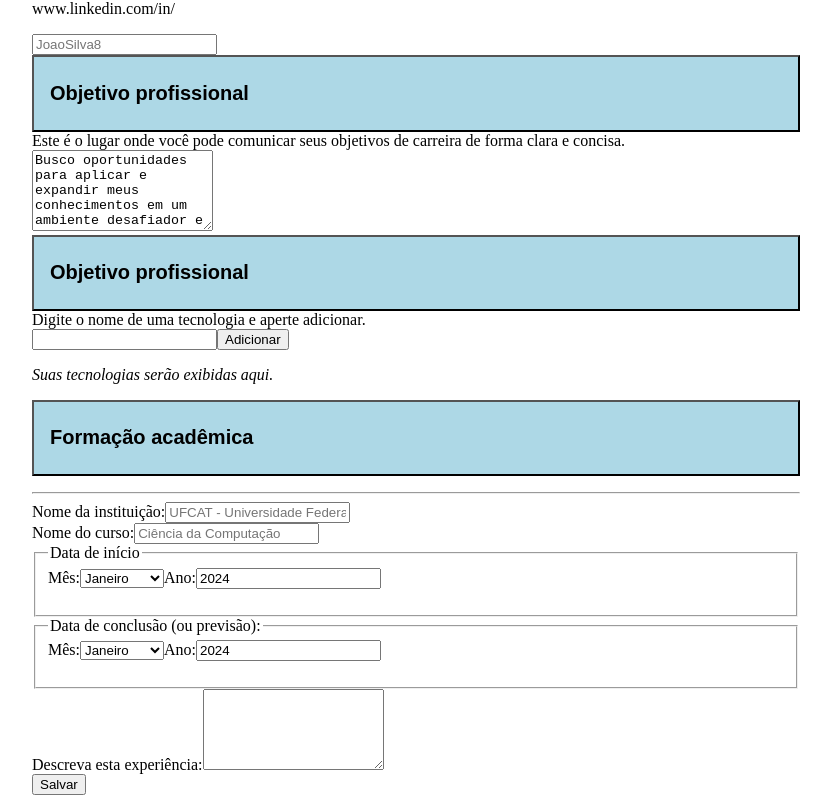
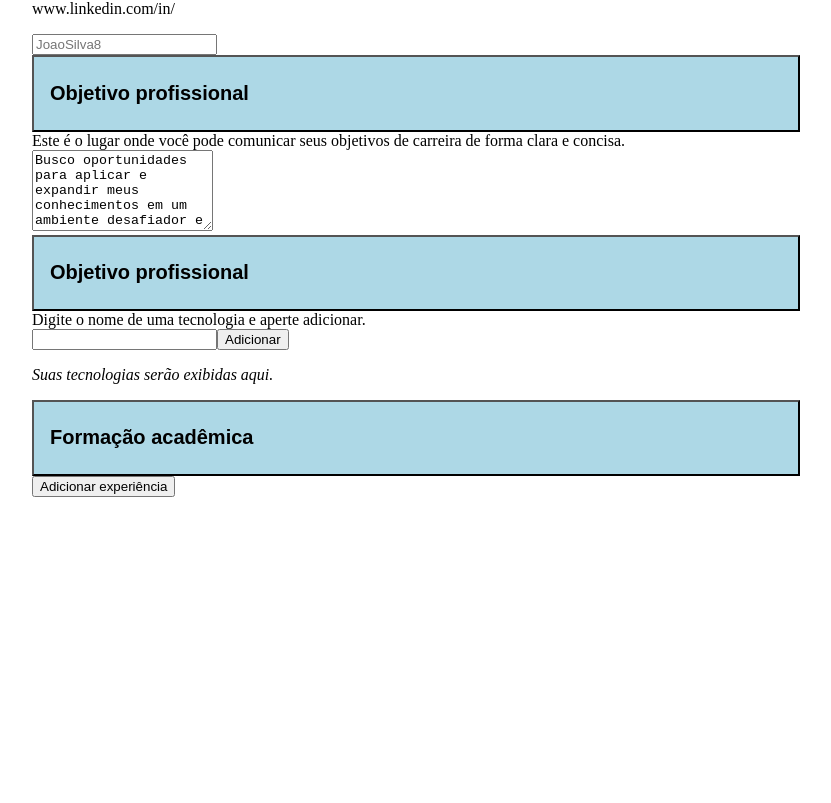
Before and after one commit to Diego-Moreira8/cv-app, a React (Vite) app: page / in a window 1280 px wide. Shown: the part 432-1235 px from the top of the page, without its empty margins (224-1055 px from the left). After the commit the page ends 945 px from the top, so only its background shows below. Built offline with nearby package versions, Linux system fonts and the light colour scheme; the HTML template or start-up script is replaced by a standard one.

Commit message:
feat: switch between acad exp form and list

```diff
--- a/src/components/AcadExpList.tsx
+++ b/src/components/AcadExpList.tsx
@@ -4,14 +4,28 @@ import months from "../utils/monthsArray";
 type AcadExpListProps = {
   cvState: CVData;
   cvDispatch: React.Dispatch<CVAction>;
+  setIsCreating: React.Dispatch<React.SetStateAction<boolean>>;
 };
 
-export default function AcadExpList({ cvState, cvDispatch }: AcadExpListProps) {
+export default function AcadExpList({
+  cvState,
+  cvDispatch,
+  setIsCreating,
+}: AcadExpListProps) {
+  function handleAddExp() {
+    setIsCreating(true);
+  }
+
   function handleDelete(id: string) {
     cvDispatch({ type: "REMOVE_ACADEMIC_EXP_BY_ID", value: id });
   }
 
   return (
+    <div>
+      <button type="button" onClick={handleAddExp}>
+        Adicionar experiência
+      </button>
+
       <ul>
         {cvState.academicExps.map((exp) => (
           <li key={exp.id}>
@@ -36,5 +50,6 @@ export default function AcadExpList({ cvState, cvDispatch }: AcadExpListProps) {
           </li>
         ))}
       </ul>
+    </div>
   );
 }
--- a/src/components/AcadExperiences.tsx
+++ /dev/null
@@ -1,22 +0,0 @@
-import { CVData, CVAction } from "../useCVReducer";
-import AcadExpList from "./AcadExpList";
-import AddAcadExpForm from "./AddAcadExpForm";
-import Group from "./Group";
-
-type AddAcadExpFormProps = {
-  cvState: CVData;
-  cvDispatch: React.Dispatch<CVAction>;
-};
-
-export default function AcadExperiences({
-  cvState,
-  cvDispatch,
-}: AddAcadExpFormProps) {
-  return (
-    <Group title="Formação acadêmica">
-      <AcadExpList cvState={cvState} cvDispatch={cvDispatch} />
-      <hr />
-      <AddAcadExpForm cvDispatch={cvDispatch} />
-    </Group>
-  );
-}
--- /dev/null
+++ b/src/components/AcadExps.tsx
@@ -0,0 +1,31 @@
+import { useState } from "react";
+import { CVData, CVAction } from "../useCVReducer";
+import AcadExpList from "./AcadExpList";
+import AddAcadExpForm from "./AddAcadExpForm";
+import Group from "./Group";
+
+type AddAcadExpsFormProps = {
+  cvState: CVData;
+  cvDispatch: React.Dispatch<CVAction>;
+};
+
+export default function AcadExps({
+  cvState,
+  cvDispatch,
+}: AddAcadExpsFormProps) {
+  const [isCreating, setIsCreating] = useState(false);
+
+  return (
+    <Group title="Formação acadêmica">
+      {isCreating ? (
+        <AddAcadExpForm cvDispatch={cvDispatch} setIsCreating={setIsCreating} />
+      ) : (
+        <AcadExpList
+          cvState={cvState}
+          cvDispatch={cvDispatch}
+          setIsCreating={setIsCreating}
+        />
+      )}
+    </Group>
+  );
+}
--- a/src/components/AddAcadExpForm.tsx
+++ b/src/components/AddAcadExpForm.tsx
@@ -5,9 +5,13 @@ import months from "../utils/monthsArray";
 
 type AddAcadExpFormProps = {
   cvDispatch: React.Dispatch<CVAction>;
+  setIsCreating: React.Dispatch<React.SetStateAction<boolean>>;
 };
 
-export default function AddAcadExpForm({ cvDispatch }: AddAcadExpFormProps) {
+export default function AddAcadExpForm({
+  cvDispatch,
+  setIsCreating,
+}: AddAcadExpFormProps) {
   const currYear = new Date().getFullYear().toString();
 
   const [location, setLocation] = useState("");
@@ -73,6 +77,7 @@ export default function AddAcadExpForm({ cvDispatch }: AddAcadExpFormProps) {
     };
 
     cvDispatch({ type: "ADD_ACADEMIC_EXP", value: newExp });
+    setIsCreating(false);
   }
 
   function validateMonthSelect(
--- a/src/components/CVForms.tsx
+++ b/src/components/CVForms.tsx
@@ -4,7 +4,7 @@ import OnlineProfilesForm from "./OnlineProfilesForm";
 import ProfessionalObjectiveForm from "./ProfessionalObjectiveForm";
 import Techs from "./Techs";
 import useCVReducer from "../useCVReducer";
-import AcadExperiences from "./AcadExperiences";
+import AcadExps from "./AcadExps";
 
 export default function CVForms() {
   const { cvState, cvDispatch } = useCVReducer();
@@ -15,7 +15,7 @@ export default function CVForms() {
       <OnlineProfilesForm cvState={cvState} cvDispatch={cvDispatch} />
       <ProfessionalObjectiveForm cvState={cvState} cvDispatch={cvDispatch} />
       <Techs cvState={cvState} cvDispatch={cvDispatch} />
-      <AcadExperiences cvState={cvState} cvDispatch={cvDispatch} />
+      <AcadExps cvState={cvState} cvDispatch={cvDispatch} />
     </div>
   );
 }
```
Lines whose indentation alone changed are shown as unchanged.
